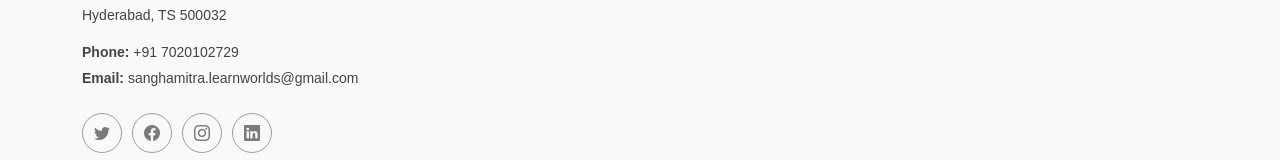
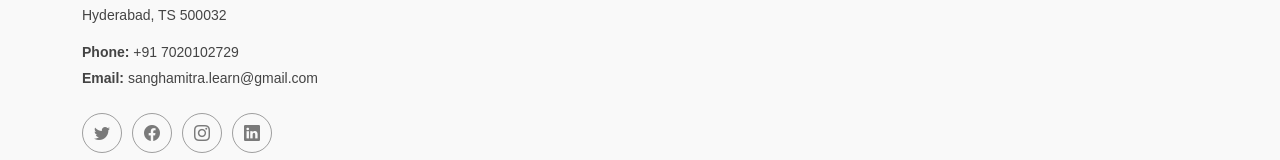
Before and after one commit to vaibhavselkar/Sanghamitra_learning, a React (Create React App) app in the folder frontend/: page /login in a window 1280 px wide. Shown: the part 743-903 px from the top of the page. Built offline with nearby package versions, Linux system fonts and the light colour scheme; no server answers.

Commit message:
Update Footer.js

```diff
--- a/frontend/src/components/Footer.js
+++ b/frontend/src/components/Footer.js
@@ -17,7 +17,7 @@ const Footer = () => {
               <p>GacchiBowli</p>
               <p>Hyderabad, TS 500032</p>
               <p className="mt-3"><strong>Phone:</strong> <span>+91 7020102729</span></p>
-              <p><strong>Email:</strong> <span>sanghamitra.learnworlds@gmail.com</span></p>
+              <p><strong>Email:</strong> <span>sanghamitra.learn@gmail.com</span></p>
             </div>
             {/* Social Links */}
             <div className="social-links d-flex mt-4">
```
